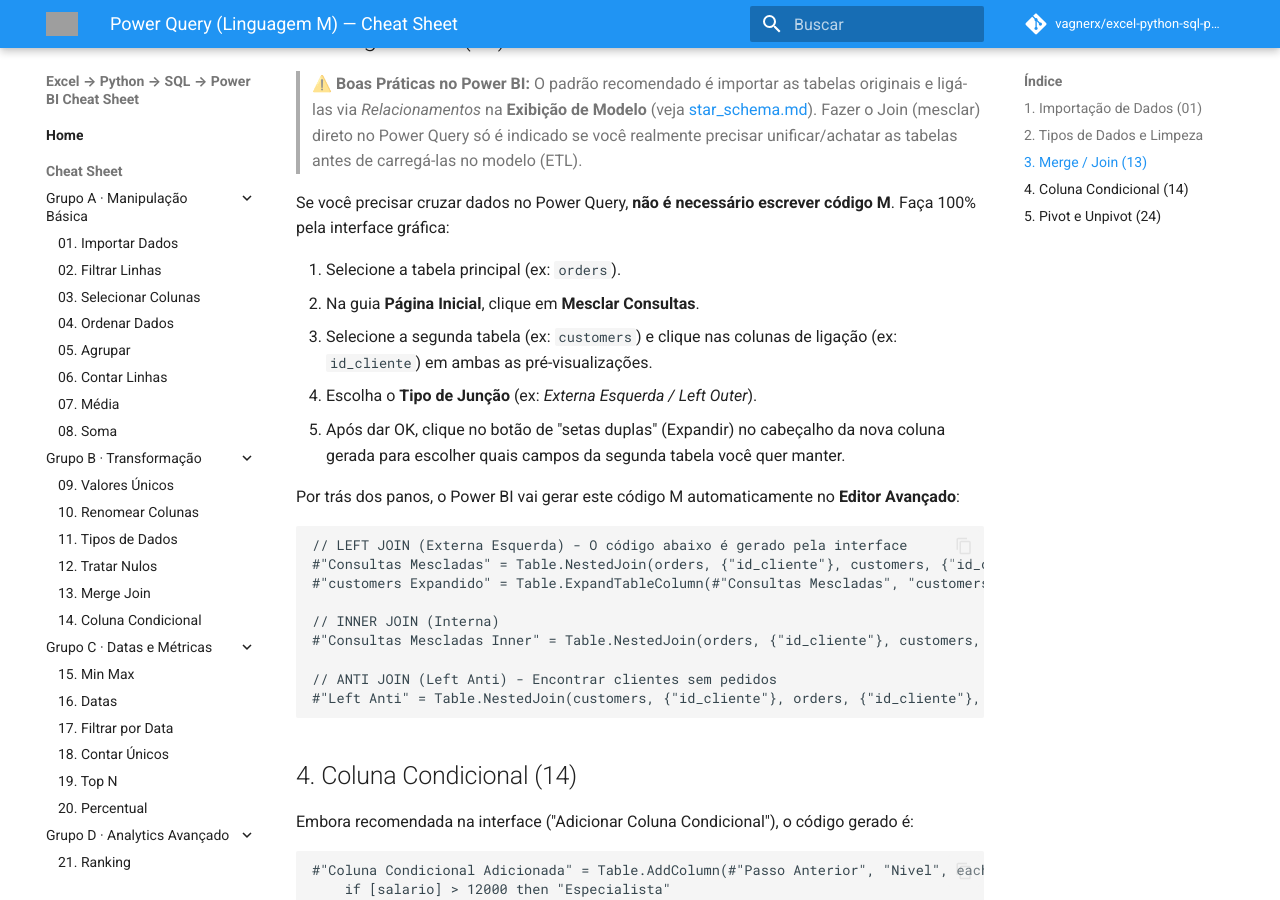
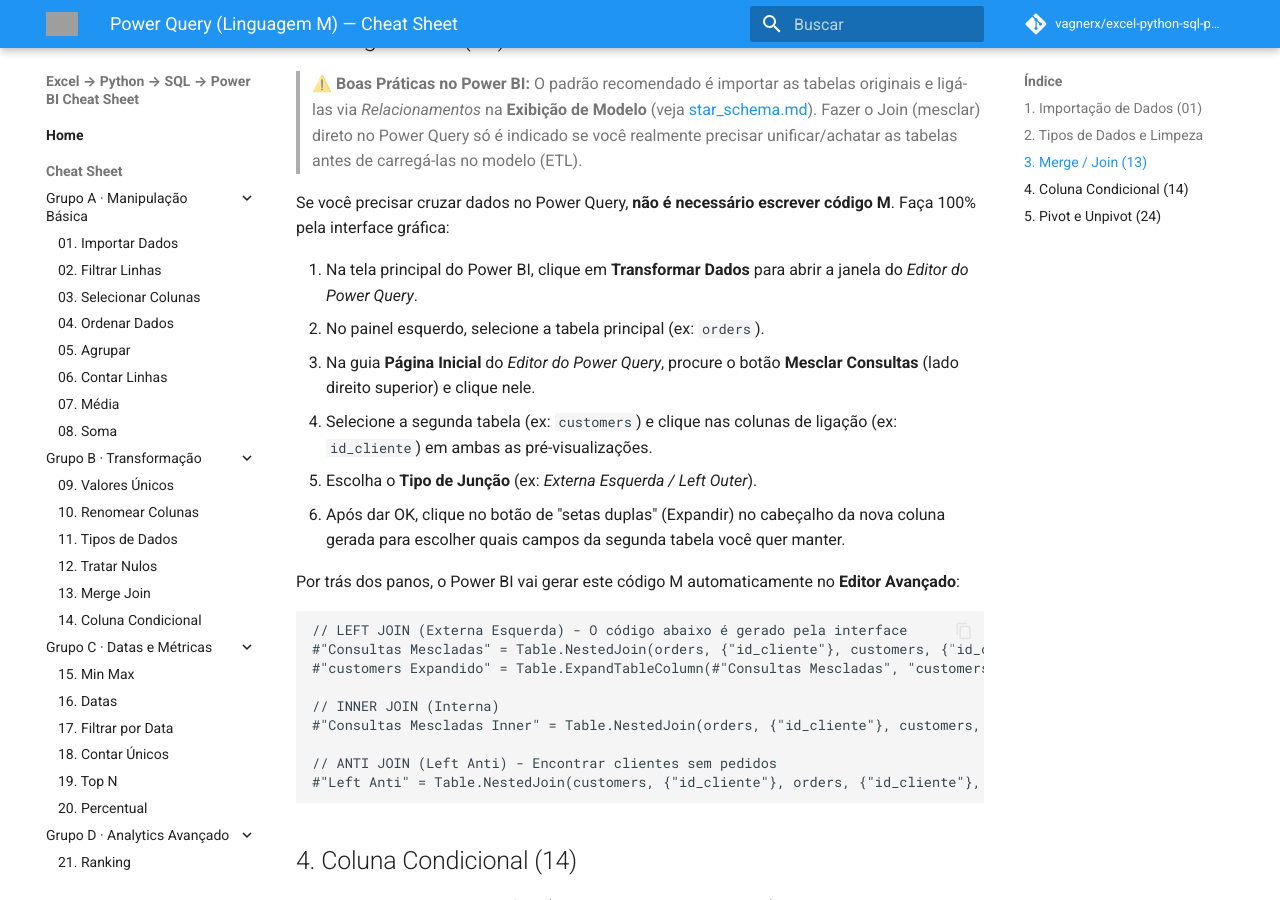
Before and after one commit to vagnerx/excel-python-sql-powerbi-cheatsheet, an MkDocs documentation site: the page built from docs/examples/powerbi/powerquery-m.md, in a window 1280 px wide and 900 px high, scrolled down 846 px. Built offline with MkDocs 1.6.1 and Material for MkDocs 9.7.7, drawn with Linux system fonts in a browser that asks for light colours; comment, search, counter and statistics services are not loaded; grey boxes are pictures that could not be loaded.

Commit message:
docs: fix list numbering for power query merge steps

```diff
--- a/docs/examples/powerbi/powerquery-m.md
+++ b/docs/examples/powerbi/powerquery-m.md
@@ -36,11 +36,12 @@ Fonte = Excel.Workbook(File.Contents("C:\caminho\arquivo.xlsx"), null, true)
 
 Se você precisar cruzar dados no Power Query, **não é necessário escrever código M**. Faça 100% pela interface gráfica:
 
-1. Selecione a tabela principal (ex: `orders`).
-2. Na guia **Página Inicial**, clique em **Mesclar Consultas**.
-3. Selecione a segunda tabela (ex: `customers`) e clique nas colunas de ligação (ex: `id_cliente`) em ambas as pré-visualizações.
-4. Escolha o **Tipo de Junção** (ex: *Externa Esquerda / Left Outer*).
-5. Após dar OK, clique no botão de "setas duplas" (Expandir) no cabeçalho da nova coluna gerada para escolher quais campos da segunda tabela você quer manter.
+1. Na tela principal do Power BI, clique em **Transformar Dados** para abrir a janela do *Editor do Power Query*.
+2. No painel esquerdo, selecione a tabela principal (ex: `orders`).
+3. Na guia **Página Inicial** do *Editor do Power Query*, procure o botão **Mesclar Consultas** (lado direito superior) e clique nele.
+4. Selecione a segunda tabela (ex: `customers`) e clique nas colunas de ligação (ex: `id_cliente`) em ambas as pré-visualizações.
+5. Escolha o **Tipo de Junção** (ex: *Externa Esquerda / Left Outer*).
+6. Após dar OK, clique no botão de "setas duplas" (Expandir) no cabeçalho da nova coluna gerada para escolher quais campos da segunda tabela você quer manter.
 
 Por trás dos panos, o Power BI vai gerar este código M automaticamente no **Editor Avançado**:
 
```
